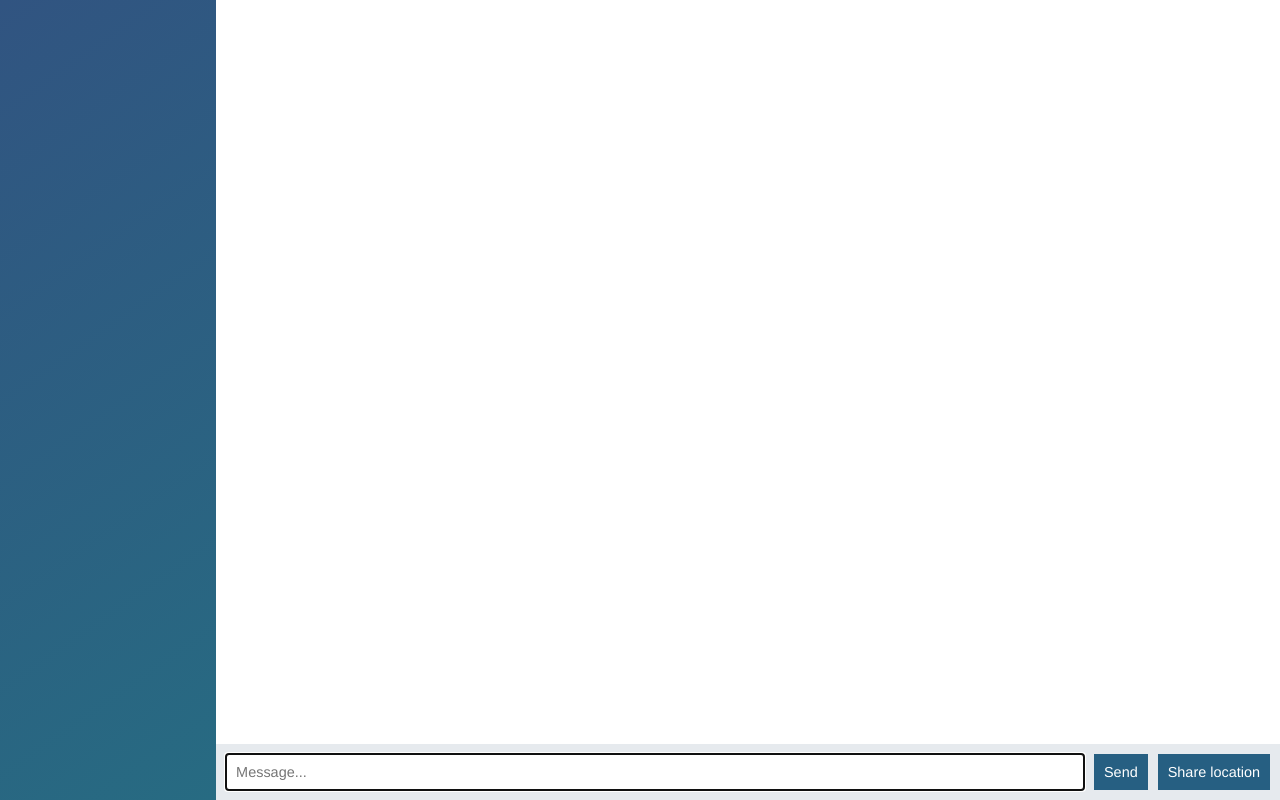
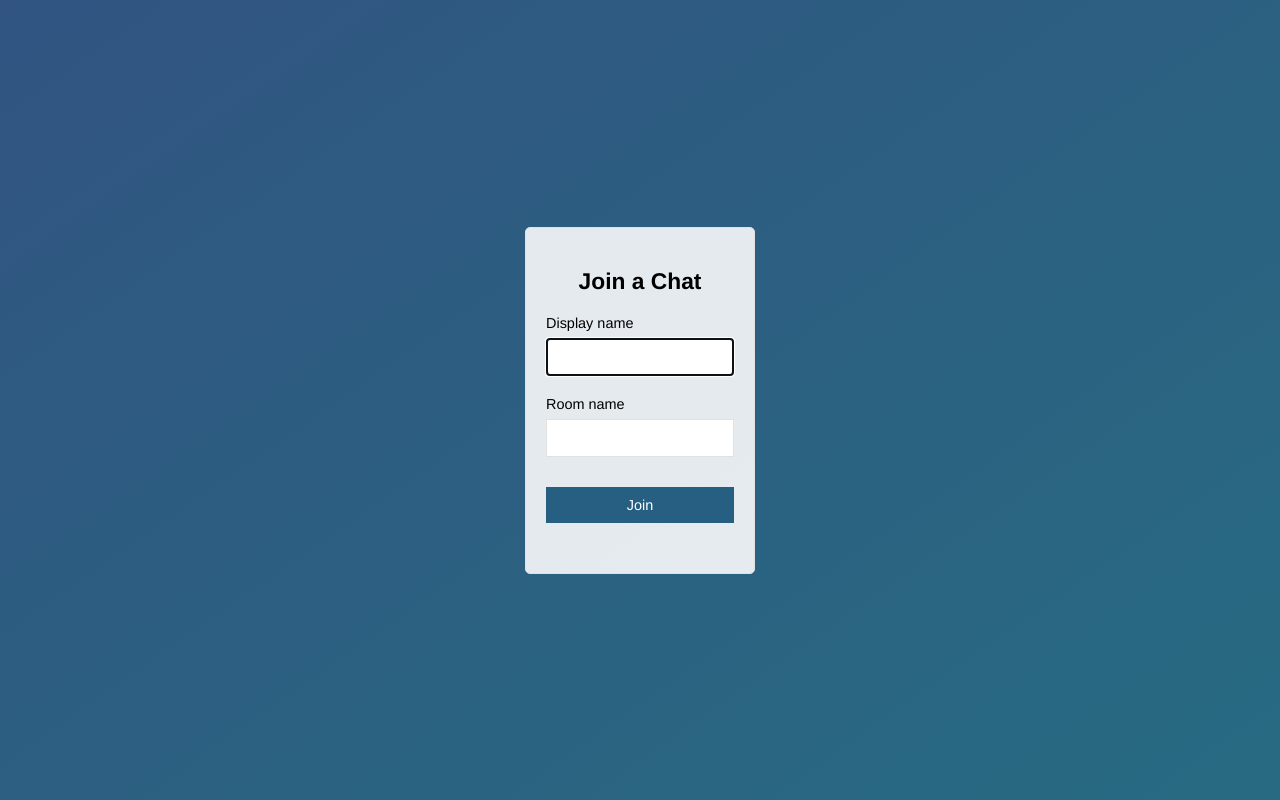
Before and after one commit to DenysPugachov/chat-app, a website: page public/index.html in a window 1280 px wide. Drawn offline with nearby package versions, Linux system fonts and the light colour scheme; no server answers.

Commit message:
166:feat: add join page

```diff
--- a/public/css/style.css
+++ b/public/css/style.css
@@ -35,6 +35,8 @@ button {
     background: #265f82;
     cursor: pointer;
     transition: background 0.3s ease;
+    margin: 10px 0;
+    width: 100%;
 }
 
 button:hover {
@@ -68,7 +70,7 @@ button:disabled {
     background: rgba(250, 250, 250, 0.9);
     border: 1px solid #e1e1e1;
     border-radius: 5px;
-    padding: 0 20px;
+    padding: 20px;
     margin: 20px;
     width: 230px;
 }
--- a/public/index.html
+++ b/public/index.html
@@ -7,50 +7,40 @@
     <link rel="stylesheet" href="css/style.css">
 </head>
 
-<body>
-    <div class="chat">
-        <div class="chat__sidebar"> </div>
+<!-- <body>
+    <div class="centered-form">
+        <div class="centered-form__form">
 
-        <div class="chat__main">
-            <div id="messages" class="chat__messages"></div>
-
-            <div class="compose chat__footer">
-                <form id="message-form">
-                    <input id="message-input" name="message" placeholder="Message..." autocomplete="off" />
-                    <button id="message-send-btn">Send</button>
-                </form>
-                <button id="share-location-btn">Share location</button>
-            </div>
-
-
-            <script id="message-template" type="text/html">
-                <div class="message">
-                    <p>
-                        <span class="message__name">User Name</span>
-                        <span class="message__meta">{{createdAt}}</span>
-                    </p>
-                    <p> {{ message }} </p>
-                </div>
-            </script>
-
-            <script id="location-message-template" type="text/html">
-                <div class="message">
-                    <p>
-                        <span class="message__name">User Name</span>
-                        <span class="message__meta">{{createdAt}}</span>
-                    </p>
-                    <p><a href="{{ locationUrl }}" target="_blank">My current location.</a> </p>
-                </div>
-
-            </script>
-
-
+            <form action="/chat.html">
+                <label>Display name</label>
+                <input type="text" name="username" playsholder="Display name" required>
+                <label>Room</label>
+                <input type="text" name="room" placeholder="Room" required>
+                <button>Join</button>
+            </form>
         </div>
     </div>
+</body> -->
+
+<body class="centered-form">
+    <div class="centered-form__form">
+        <form action="/chat.html">
+            <div class="form-field">
+                <h3>Join a Chat<h3>
+            </div>
+            <div class="form-field">
+                <label>Display name</label>
+                <input type="text" name="name" autofocus />
+            </div>
+            <div class="form-field">
+                <label>Room name</label>
+                <input type="text" name="room" />
+            </div>
+            <div class="form-field">
+                <button>Join</button>
+            </div>
+        </form>
+    </div>
 </body>
-<script src="js/mustache.js"></script>
-<script src="/socket.io/socket.io.js"></script>
-<script src="js/moment.min.js"></script>
-<script src="js/chat.js"></script>
 
 </html>
```
Also changed, not shown: public/chat.html (added, +56 -0 lines).
